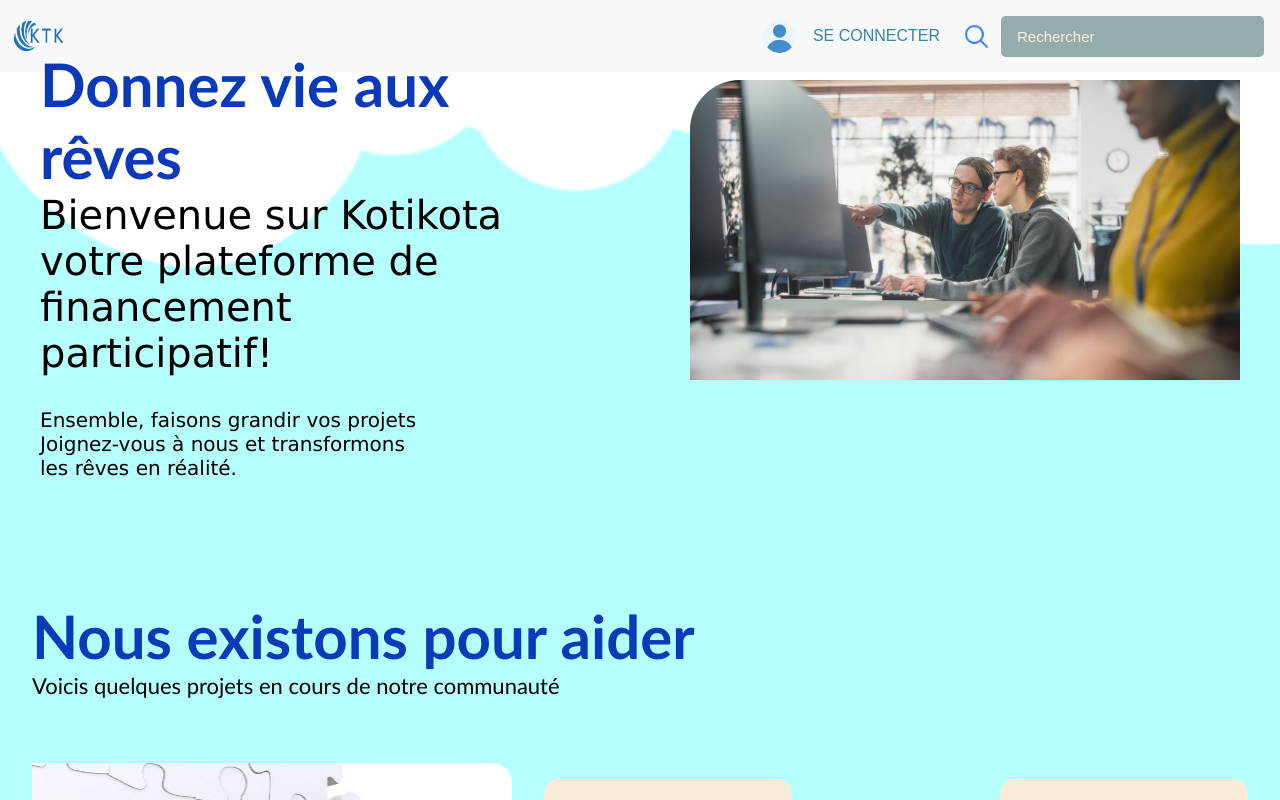
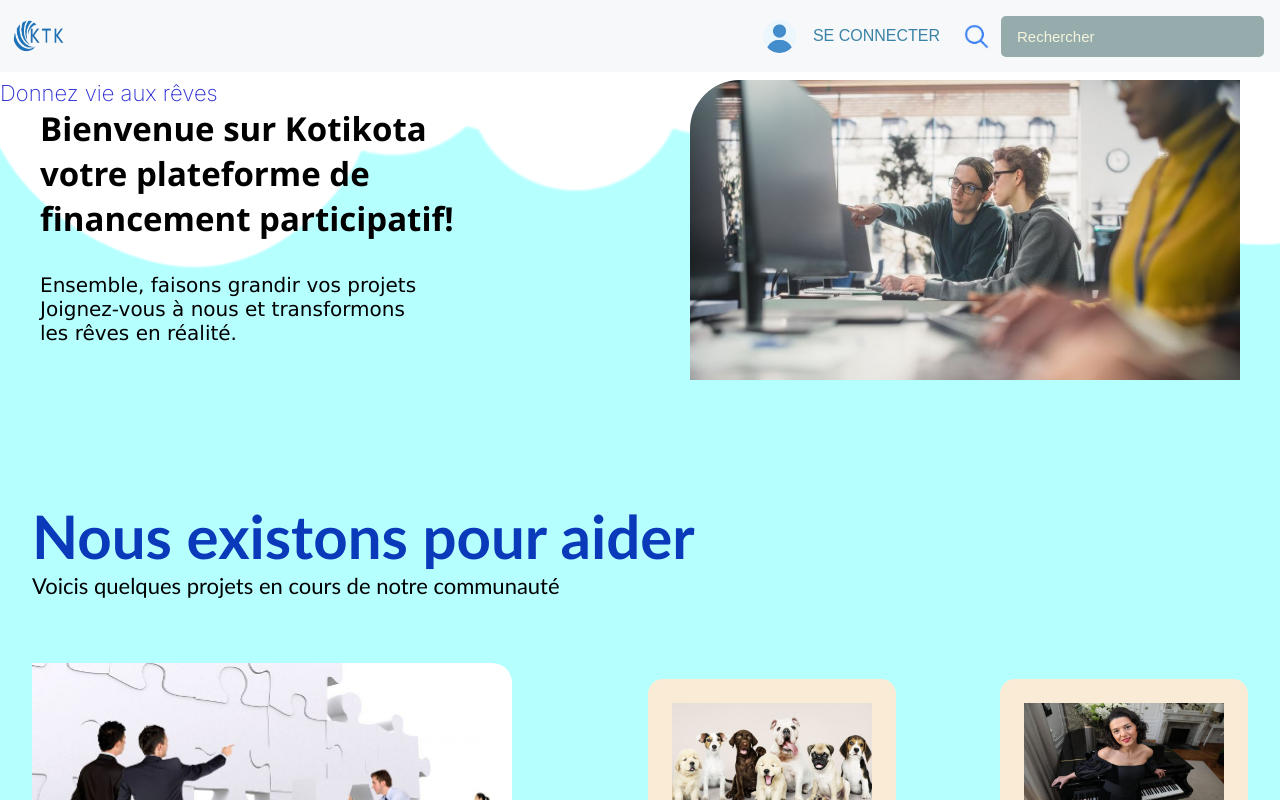
Before and after one commit to OUTER-DEV/KOTIKOKA-UI, a Next.js app in the folder kotikota-ui/: page /accueil in a window 1280 px wide. Shown: the top 800 px of the page. Built offline with nearby package versions, Linux system fonts and the light colour scheme; no server answers.

Commit message:
feat: update

```diff
--- a/kotikota-ui/src/app/(pages)/accueil/page.js
+++ b/kotikota-ui/src/app/(pages)/accueil/page.js
@@ -1,6 +1,7 @@
 "use client"
 import React, {useState, useEffect} from "react";
 import "./style.css"
+import { dataProvider } from "@/app/providers/projects/project";
 const Home = ()=>{
     const [scrolled, setScrolled] = useState(false);
 
@@ -16,10 +17,14 @@ const Home = ()=>{
       window.removeEventListener('scroll', handleScroll);
     };
   }, []);
+
+ /** fetchImage = ()=>{
+dataProvider.getAll()
+  } */
     return(
         <>
          <div className="header">
-        <nav className={scrolled ? '_fix scrolled' : '_fix'}>
+          <nav className={scrolled ? '_fix scrolled' : '_fix'}>
             <img className="logo" src="/images/mainLogo.png" alt="Logo"/>
             <div className="options">
                 <div className="login">
@@ -35,7 +40,7 @@ const Home = ()=>{
 
         <div className="titleHeader">
             <div className="title">
-                <h1>Donnez vie aux rêves</h1>
+                <p className="subtitle">Donnez vie aux rêves</p>
                 <div className="p1">
                     <p >Bienvenue sur Kotikota </p>
                 <p >votre plateforme de financement participatif!</p>
@@ -68,6 +73,11 @@ const Home = ()=>{
         </div>
 
         <div className="projectsImg">
+          <div>
+            {
+
+            }
+          </div>
             <div className="img1">
               <img src="/images/projects/animals.jpg" alt="animals"/>
               <h3>MyHome</h3>
--- a/kotikota-ui/src/app/(pages)/accueil/style.css
+++ b/kotikota-ui/src/app/(pages)/accueil/style.css
@@ -81,7 +81,12 @@ nav{
 .title{
     padding-right: 20vh;
 }
-
+.subtitle{
+    font-size: 22px;
+    margin-top: 15%;
+    color: rgba(14, 14, 204, 0.883);
+    font-weight: 200;
+}
 
 h1{
     font-size: 60px;
@@ -92,9 +97,10 @@ h1{
 }
 
 .p1{
-    font-size: 40px;
+    font-size: 33px;
     margin-left: 5vh ;
-    font-family: Verdana, Geneva, Tahoma, sans-serif;
+    font-weight: bold;
+    font-family: 'Segoe UI', Tahoma, Geneva, Verdana, sans-serif;
     font:bolder;
     margin-bottom: 4vh;
 }
```
